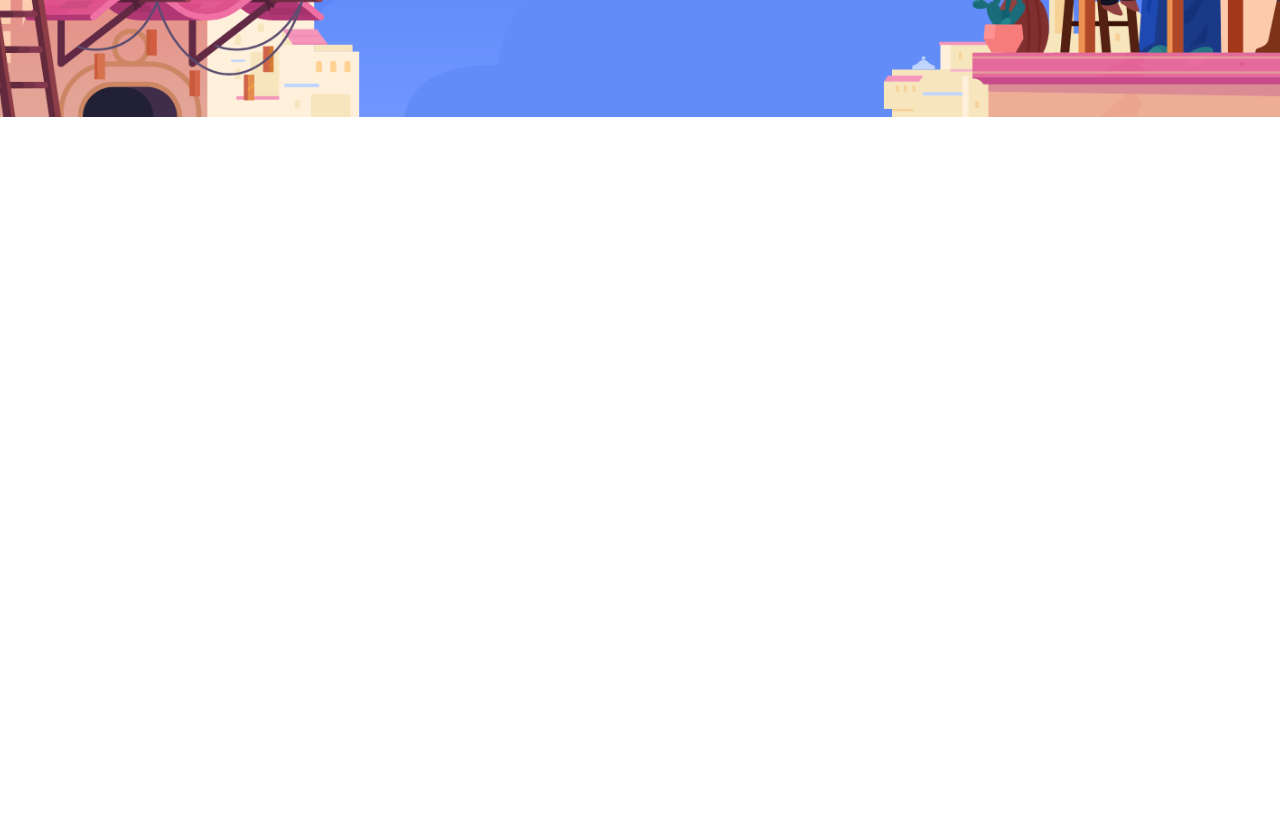
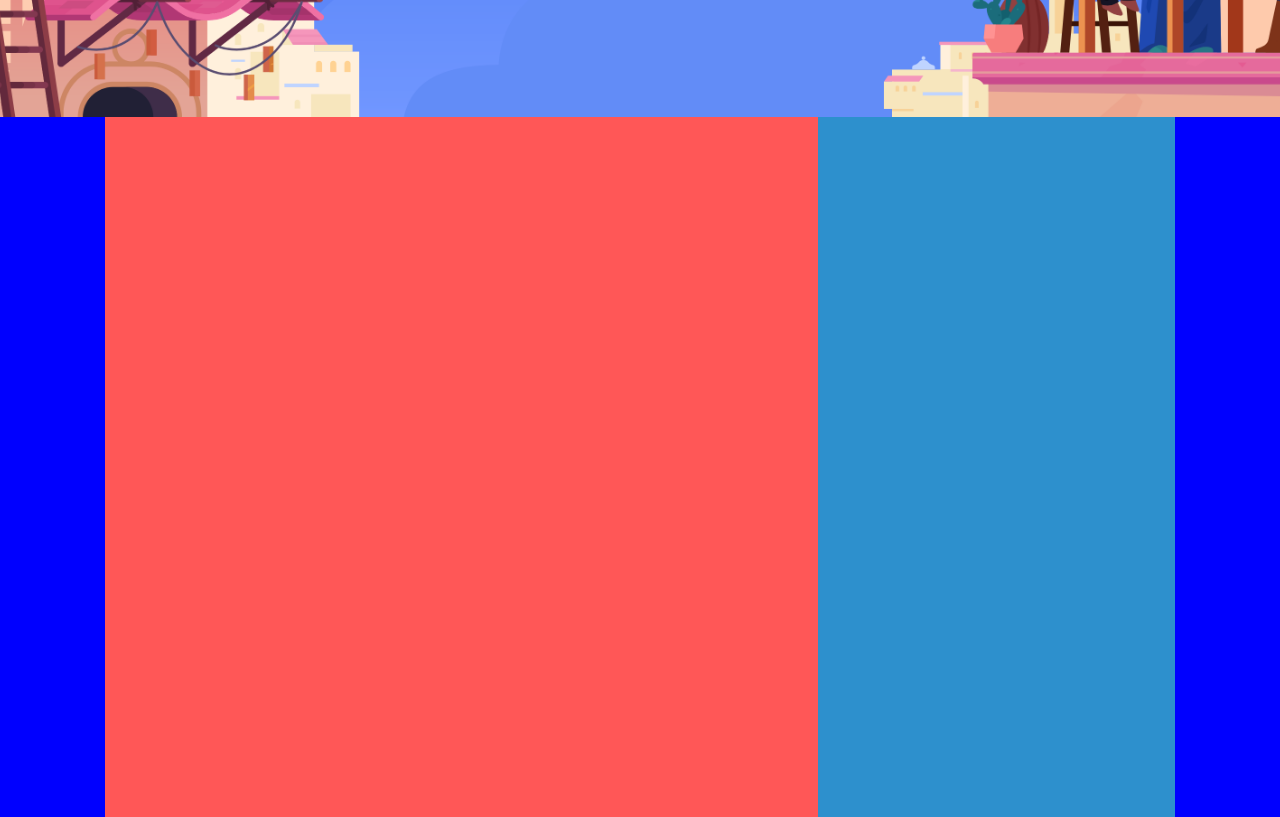
Before and after one commit to pizzi9523/htmlcss-discord, a plain HTML site: page index.html in a window 1280 px wide. Shown: the part 448-1265 px from the top of the page. Before the commit the page ends 800 px from the top, so only its background shows below. Drawn offline with Linux system fonts and the light colour scheme.

Commit message:
Creo la Struttura della prima sezione del main

```diff
--- a/index.html
+++ b/index.html
@@ -10,7 +10,7 @@
     </head>
 
 
-  <body class="">
+  <body class="debug">
     <div class="bk_top">
       <header id="site_header" class="">
         <div class="container">
@@ -49,11 +49,17 @@
         <!-- /.central -->
       </section>
     </div>
-    <!-- /.container -->
+    <!-- /.bk_top -->
 
 
-
-    <main id="site_main"></main>
+    <main id="site_main">
+      <div class="bk_section">
+        <section class="container clearfix">
+          <div class="col_left"></div>
+          <div class="col_right"></div>
+        </section>
+      </div>
+    </main>
     <!-- /#site_main -->
 
     <footer id="site_footer"></footer>
--- a/style.css
+++ b/style.css
@@ -24,10 +24,32 @@ a{
   font-size: 15px;
 }
 /* Debug  */
-.debug .bk_top{
-  height: 400px;
+.debug .bk_section{
+  height: 700px;
   background-color: blue;
 }
+
+.debug .bk_section .container{
+  height: 700px;
+  background-color: red;
+}
+
+.debug .col_left{
+  width: 66.66%;
+  height: 700px;
+  background-color: rgba(255, 255, 255, 0.342);
+  float: left;
+
+}
+
+.debug .col_right{
+  width: 33.33%;
+  height: 700px;
+  background-color: rgba(14, 166, 236, 0.87);
+  float: left;
+}
+
+
 
 
 
```
